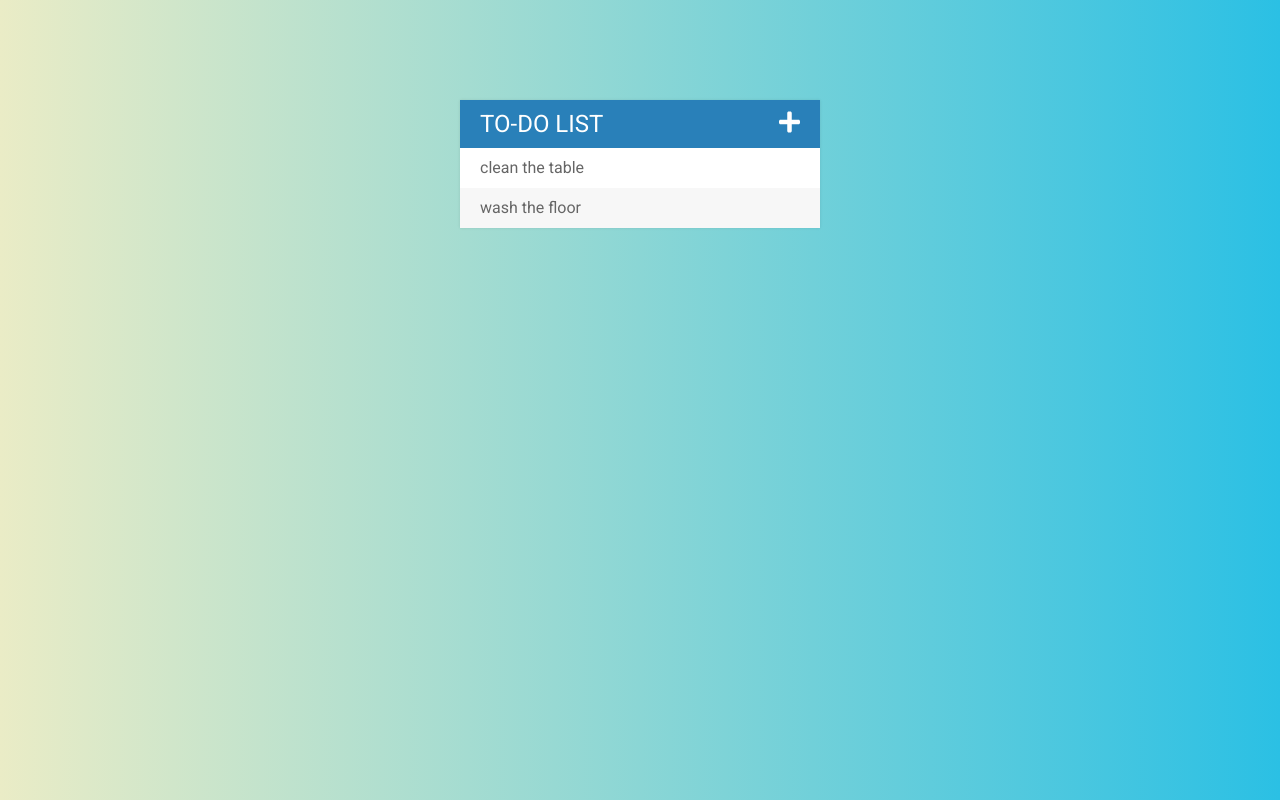
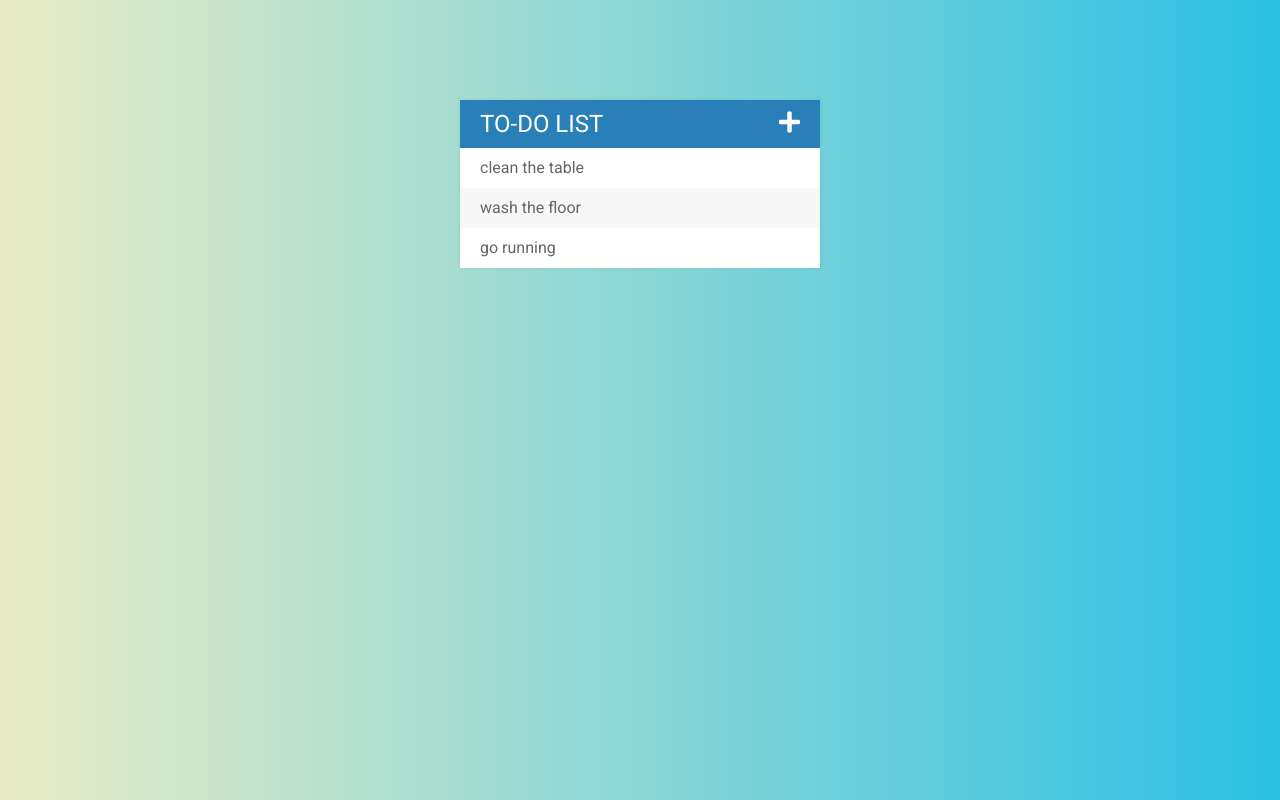
Before and after one commit to raphaelpinel/simple-to-do-list, a React (Create React App) app: page / in a window 1280 px wide. Built offline with nearby package versions, Linux system fonts and the light colour scheme.

Commit message:
added delete function

```diff
--- a/src/App.js
+++ b/src/App.js
@@ -15,7 +15,8 @@ class App extends Component {
     displayInput: false,
     tasks: [
       { id: 0, content: 'clean the table' },
-      { id: 1, content: 'wash the floor' }
+      { id: 1, content: 'wash the floor' },
+      { id: 2, content: 'go running' }
     ],
     inputValue: ''
   };
@@ -32,20 +33,34 @@ class App extends Component {
 
   addNewTaskHandler = event => {
     let updatedTasks = { ...this.state.tasks };
+    let uniqueId =
+      'id' +
+      new Date().getTime().toString(36) +
+      '-' +
+      Math.floor(Math.random() * 35).toString(36);
     if (event.which === 13) {
       updatedTasks = Object.values(updatedTasks);
       updatedTasks = updatedTasks.concat({
-        id: updatedTasks.length,
+        id: uniqueId,
         content: this.state.inputValue
       });
       this.setState({ tasks: updatedTasks, inputValue: '' });
     }
   };
 
+  onDeleteTaskHandler = id => {
+    const stateCopy = [...this.state.tasks];
+    const updatedTasksList = stateCopy.filter(task => task.id !== id);
+    this.setState({ tasks: updatedTasksList });
+  };
+
   render() {
-    const tasks = this.state.tasks;
-    const tasksList = tasks.map(element => (
-      <TodoItem key={element.id} task={element.content} />
+    const tasksList = this.state.tasks.map(element => (
+      <TodoItem
+        key={element.id}
+        task={element.content}
+        delete={() => this.onDeleteTaskHandler(element.id)}
+      />
     ));
 
     return (
--- a/src/components/TodoItem/TodoItem.js
+++ b/src/components/TodoItem/TodoItem.js
@@ -5,7 +5,7 @@ import styles from './TodoItem.module.css';
 const TodoItem = props => (
   <li className={styles.TodoItem}>
     <span>
-      <FontAwesomeIcon icon="trash-alt" />
+      <FontAwesomeIcon icon="trash-alt" onClick={props.delete} />
     </span>
     {props.task}
   </li>
```
